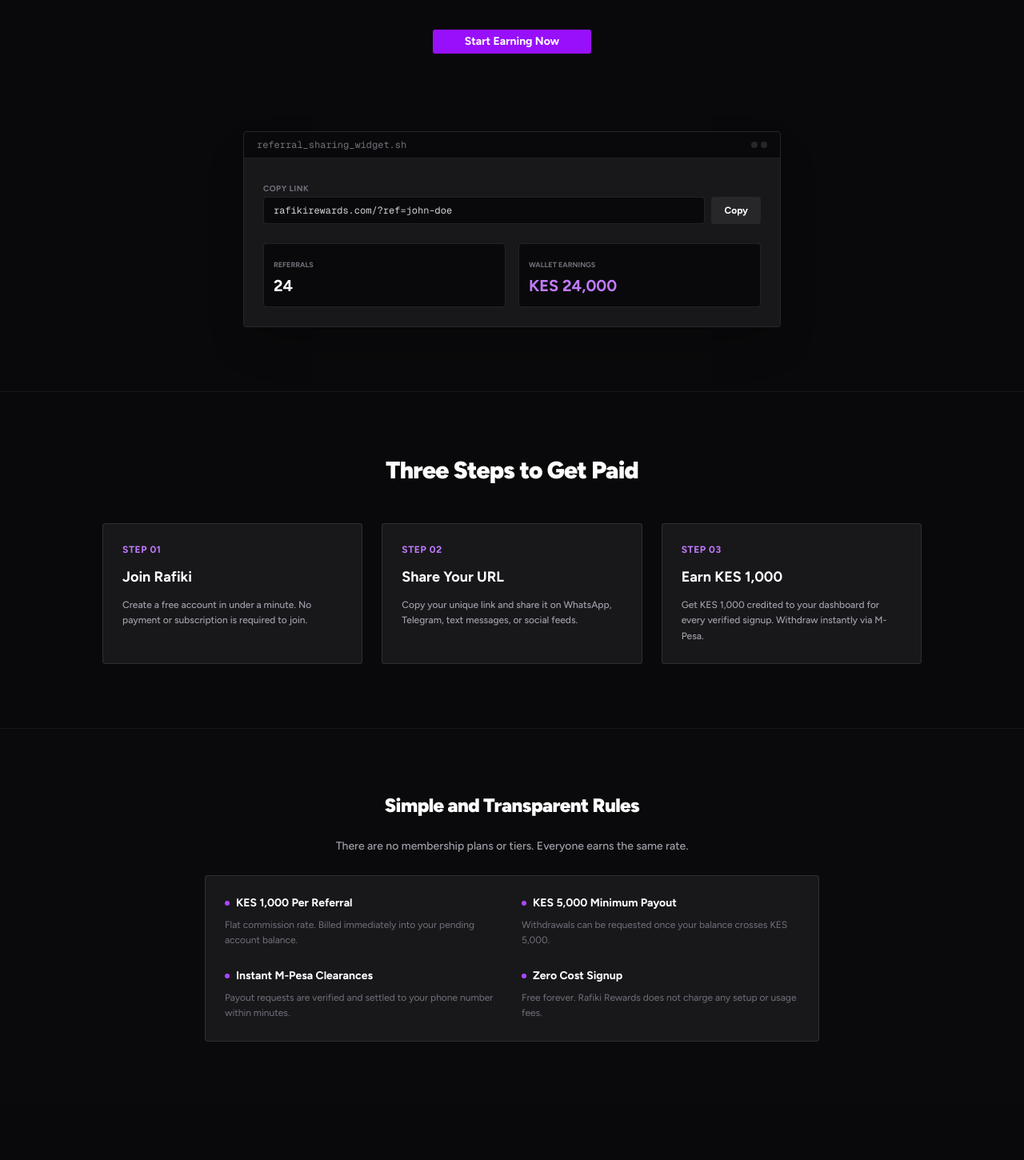
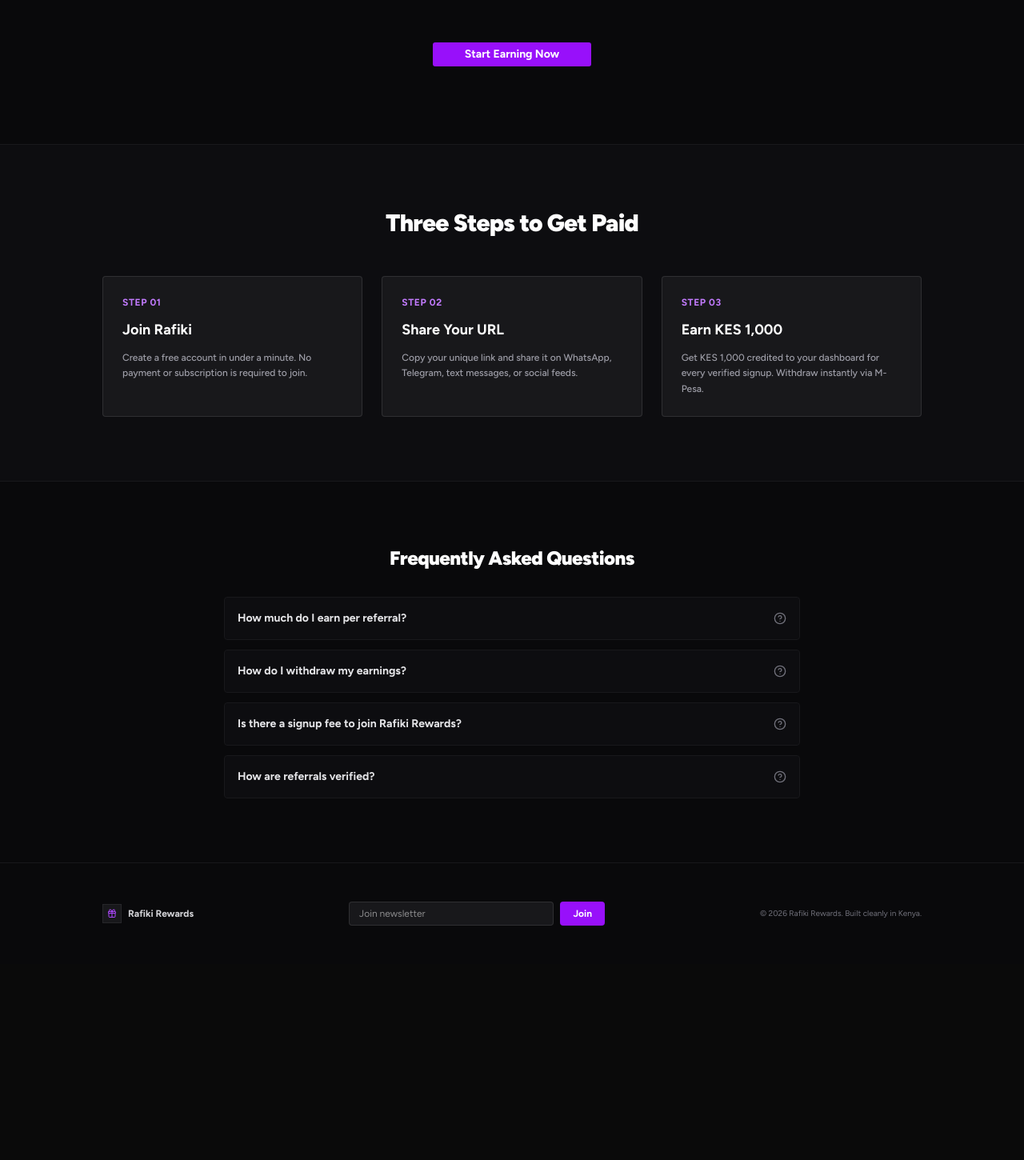
Before and after one commit to devflex002/rafiki-rewards, a Next.js app: page / in a window 1280 px wide. Shown: the part 460-1910 px from the top of the page at 80% size. After the commit the page ends 1665 px from the top, so only its background shows below. Built offline with nearby package versions, Linux system fonts and the light colour scheme.

Commit message:
feat: implement landing page with hero, how-it-works, FAQ, and newsletter sections

```diff
--- a/app/page.tsx
+++ b/app/page.tsx
@@ -2,22 +2,13 @@
 
 import { useState } from 'react';
 import Link from 'next/link';
-import { ArrowRight, Check, Copy, Gift, HelpCircle } from 'lucide-react';
+import { ArrowRight, Gift, HelpCircle } from 'lucide-react';
 import { Button } from '@/components/ui/button';
 
 export default function Home() {
-  const [copiedLink, setCopiedLink] = useState(false);
   const [email, setEmail] = useState('');
   const [subscribed, setSubscribed] = useState(false);
   const [openFaqIndex, setOpenFaqIndex] = useState<number | null>(null);
-
-  const referralLink = "rafikirewards.com/?ref=john-doe";
-
-  const handleCopy = () => {
-    navigator.clipboard.writeText(`https://${referralLink}`);
-    setCopiedLink(true);
-    setTimeout(() => setCopiedLink(false), 2000);
-  };
 
   const handleSubscribe = (e: React.FormEvent) => {
     e.preventDefault();
@@ -77,7 +68,7 @@
       </header>
 
       {/* Hero Section */}
-      <section className="py-20 px-6 max-w-4xl mx-auto text-center space-y-8">
+      <section className="py-24 px-6 max-w-4xl mx-auto text-center space-y-8">
         <div className="inline-block px-3 py-1 bg-zinc-900 border border-zinc-800 rounded text-xs font-semibold text-purple-400 uppercase tracking-wider">
           Direct Payout • KES 1,000 Per Friend
         </div>
@@ -98,51 +89,10 @@
             </Button>
           </Link>
         </div>
-
-        {/* Minimal Interactive Mockup */}
-        <div className="pt-16 max-w-2xl mx-auto">
-          <div className="bg-zinc-900 border border-zinc-800 rounded text-left overflow-hidden shadow-2xl">
-            {/* Toolbar */}
-            <div className="px-4 py-2 border-b border-zinc-850 bg-zinc-950 flex items-center justify-between text-xs text-zinc-500 font-mono">
-              <span>referral_sharing_widget.sh</span>
-              <div className="flex gap-1">
-                <span className="w-2 h-2 rounded-full bg-zinc-800" />
-                <span className="w-2 h-2 rounded-full bg-zinc-800" />
-              </div>
-            </div>
-            {/* Body */}
-            <div className="p-6 space-y-4">
-              <div className="space-y-1">
-                <span className="text-[10px] font-bold text-zinc-500 uppercase tracking-wider">Copy Link</span>
-                <div className="flex gap-2">
-                  <div className="flex-1 bg-zinc-950 border border-zinc-850 rounded px-3 py-2 text-xs font-mono text-zinc-300 flex items-center select-all">
-                    {referralLink}
-                  </div>
-                  <button
-                    onClick={handleCopy}
-                    className="px-4 bg-zinc-800 hover:bg-zinc-700 text-xs font-bold text-white rounded transition-colors"
-                  >
-                    {copiedLink ? "Copied!" : "Copy"}
-                  </button>
-                </div>
-              </div>
-              <div className="grid grid-cols-2 gap-4 pt-2">
-                <div className="p-3 bg-zinc-950 border border-zinc-850 rounded">
-                  <span className="text-[9px] font-bold text-zinc-500 uppercase">Referrals</span>
-                  <p className="text-xl font-bold text-white mt-0.5">24</p>
-                </div>
-                <div className="p-3 bg-zinc-950 border border-zinc-850 rounded">
-                  <span className="text-[9px] font-bold text-zinc-500 uppercase">Wallet Earnings</span>
-                  <p className="text-xl font-bold text-purple-400 mt-0.5">KES 24,000</p>
-                </div>
-              </div>
-            </div>
-          </div>
-        </div>
       </section>
 
       {/* How it Works */}
-      <section className="py-20 px-6 bg-zinc-950 border-t border-zinc-900">
+      <section className="py-20 px-6 bg-zinc-900/30 border-t border-b border-zinc-900">
         <div className="max-w-5xl mx-auto space-y-12">
           <h2 className="text-2xl sm:text-3xl font-black text-center text-white tracking-tight">
             Three Steps to Get Paid
@@ -168,54 +118,6 @@
               <h3 className="text-lg font-bold text-white">Earn KES 1,000</h3>
               <p className="text-xs text-zinc-400 leading-relaxed font-medium">
                 Get KES 1,000 credited to your dashboard for every verified signup. Withdraw instantly via M-Pesa.
-              </p>
-            </div>
-          </div>
-        </div>
-      </section>
-
-      {/* Pricing / Terms Info */}
-      <section className="py-20 px-6 border-t border-zinc-900 bg-zinc-900/10">
-        <div className="max-w-3xl mx-auto text-center space-y-6">
-          <h2 className="text-2xl font-black text-white tracking-tight">Simple and Transparent Rules</h2>
-          <p className="text-sm text-zinc-400 leading-relaxed font-medium">
-            There are no membership plans or tiers. Everyone earns the same rate.
-          </p>
-          <div className="bg-zinc-900 border border-zinc-850 rounded p-6 text-left grid grid-cols-1 md:grid-cols-2 gap-6">
-            <div className="space-y-2">
-              <h4 className="text-sm font-bold text-white flex items-center gap-2">
-                <span className="w-1.5 h-1.5 bg-purple-500 rounded-full" />
-                KES 1,000 Per Referral
-              </h4>
-              <p className="text-xs text-zinc-500 leading-relaxed">
-                Flat commission rate. Billed immediately into your pending account balance.
-              </p>
-            </div>
-            <div className="space-y-2">
-              <h4 className="text-sm font-bold text-white flex items-center gap-2">
-                <span className="w-1.5 h-1.5 bg-purple-500 rounded-full" />
-                KES 5,000 Minimum Payout
-              </h4>
-              <p className="text-xs text-zinc-500 leading-relaxed">
-                Withdrawals can be requested once your balance crosses KES 5,000.
-              </p>
-            </div>
-            <div className="space-y-2">
-              <h4 className="text-sm font-bold text-white flex items-center gap-2">
-                <span className="w-1.5 h-1.5 bg-purple-500 rounded-full" />
-                Instant M-Pesa Clearances
-              </h4>
-              <p className="text-xs text-zinc-500 leading-relaxed">
-                Payout requests are verified and settled to your phone number within minutes.
-              </p>
-            </div>
-            <div className="space-y-2">
-              <h4 className="text-sm font-bold text-white flex items-center gap-2">
-                <span className="w-1.5 h-1.5 bg-purple-500 rounded-full" />
-                Zero Cost Signup
-              </h4>
-              <p className="text-xs text-zinc-500 leading-relaxed">
-                Free forever. Rafiki Rewards does not charge any setup or usage fees.
               </p>
             </div>
           </div>
```
